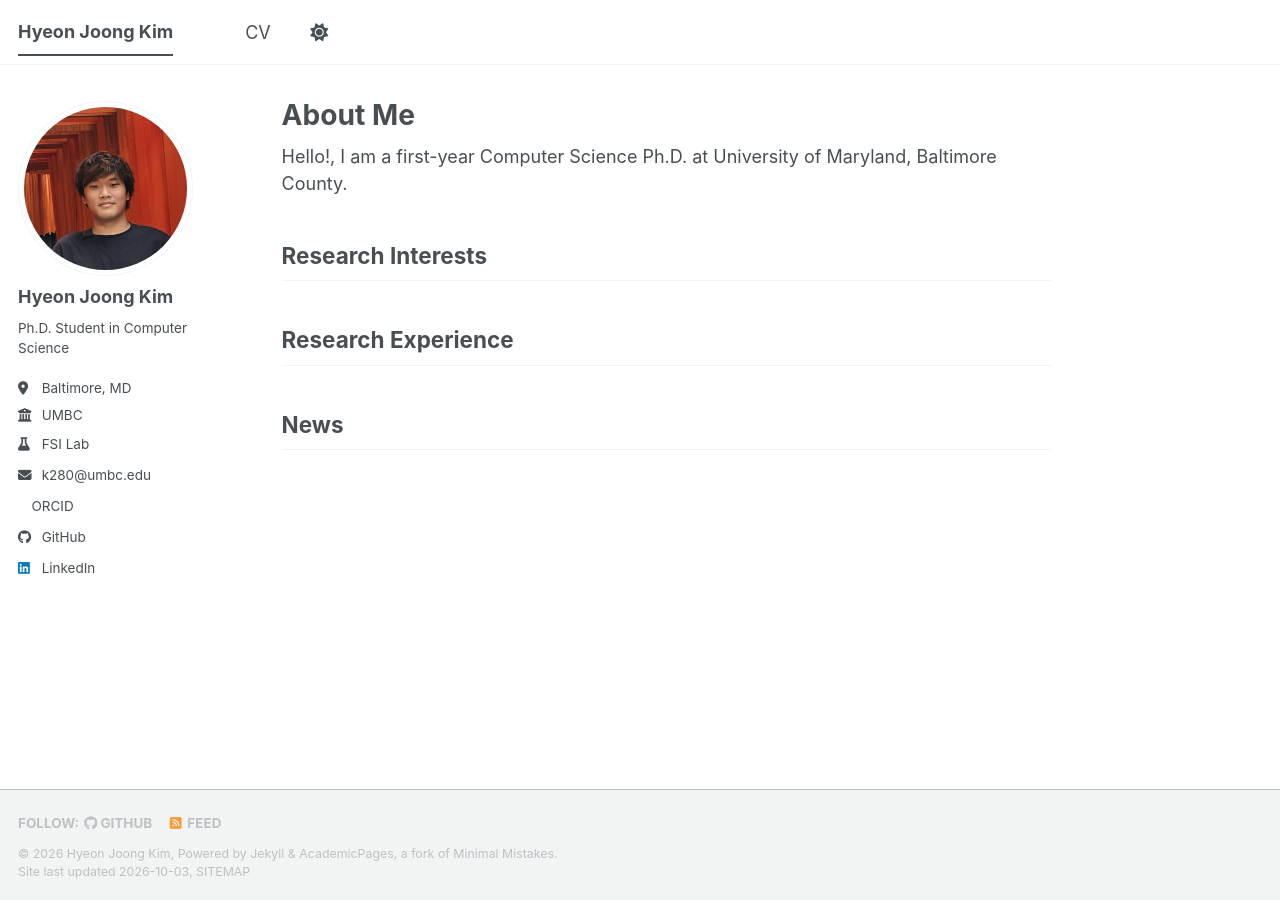
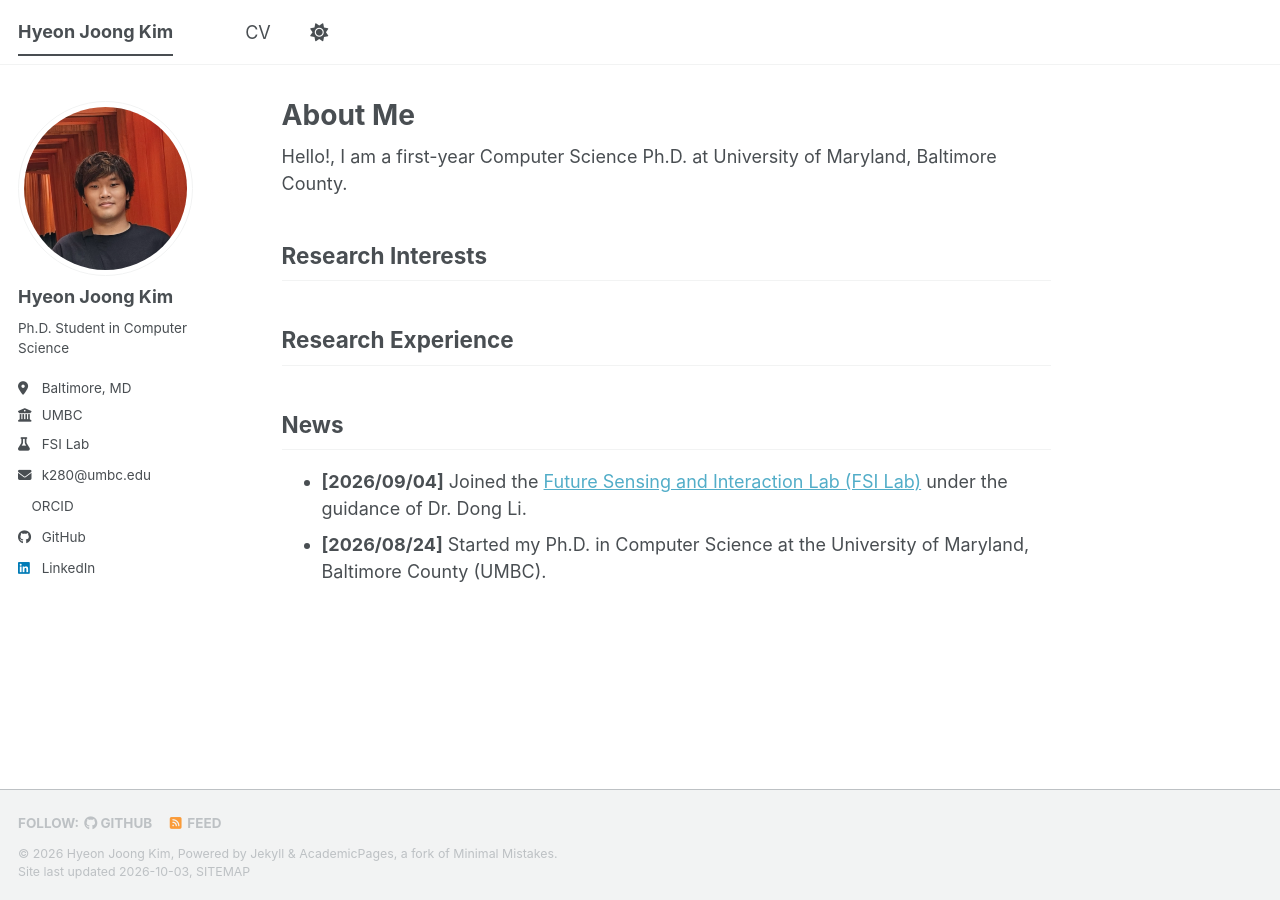
Before and after one commit to hyeonjoong-k/hyeonjoong-k.github.io, a Jekyll site: the page built from _pages/about.md, in a window 1280 px wide. Built offline with Jekyll 4.4.1, drawn with Linux system fonts in a browser that asks for light colours; a style sheet for code colours, icons or effects is not loaded.

Commit message:
Update about.md

```diff
--- a/_pages/about.md
+++ b/_pages/about.md
@@ -14,3 +14,5 @@
 ## Research Experience
 
 ## News
+- **[2026/09/04]** Joined the [Future Sensing and Interaction Lab (FSI Lab)](https://leetton.github.io/index.html) under the guidance of Dr. Dong Li.
+- **[2026/08/24]** Started my Ph.D. in Computer Science at the University of Maryland, Baltimore County (UMBC).
```
